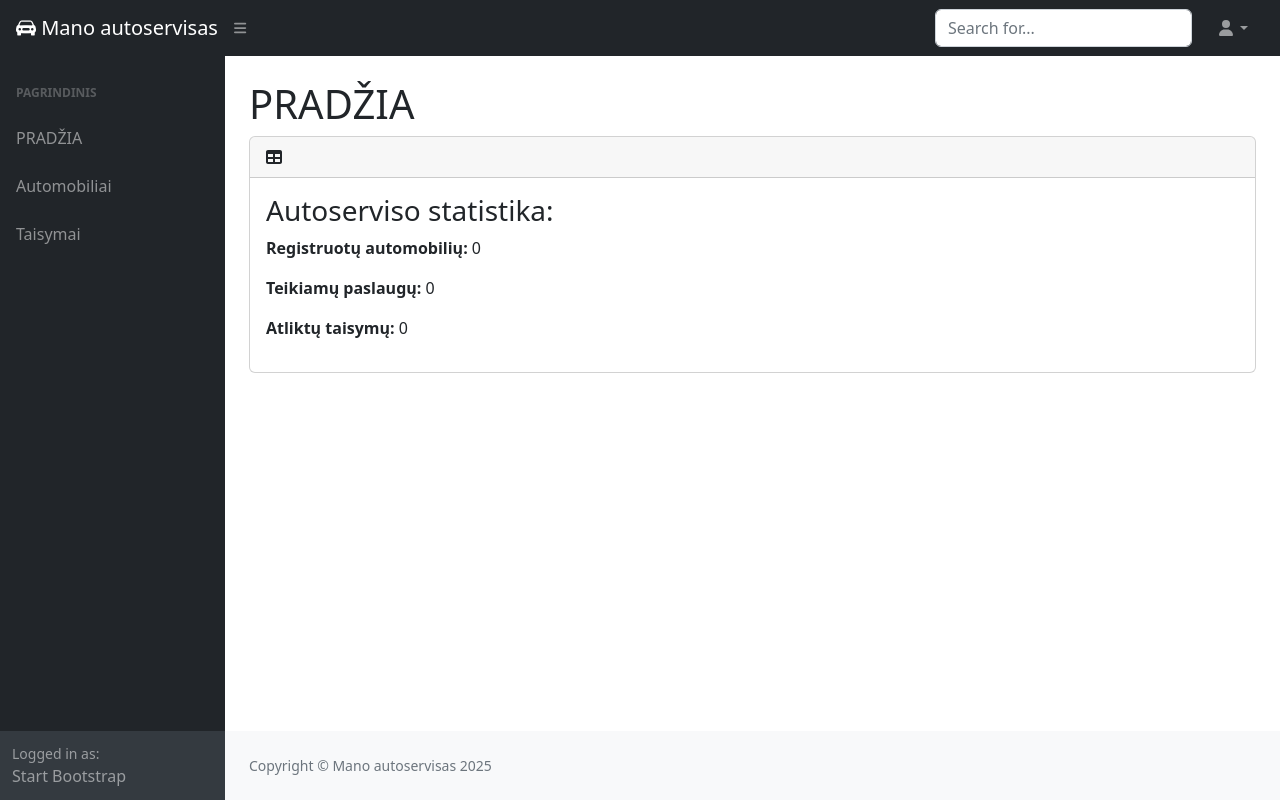
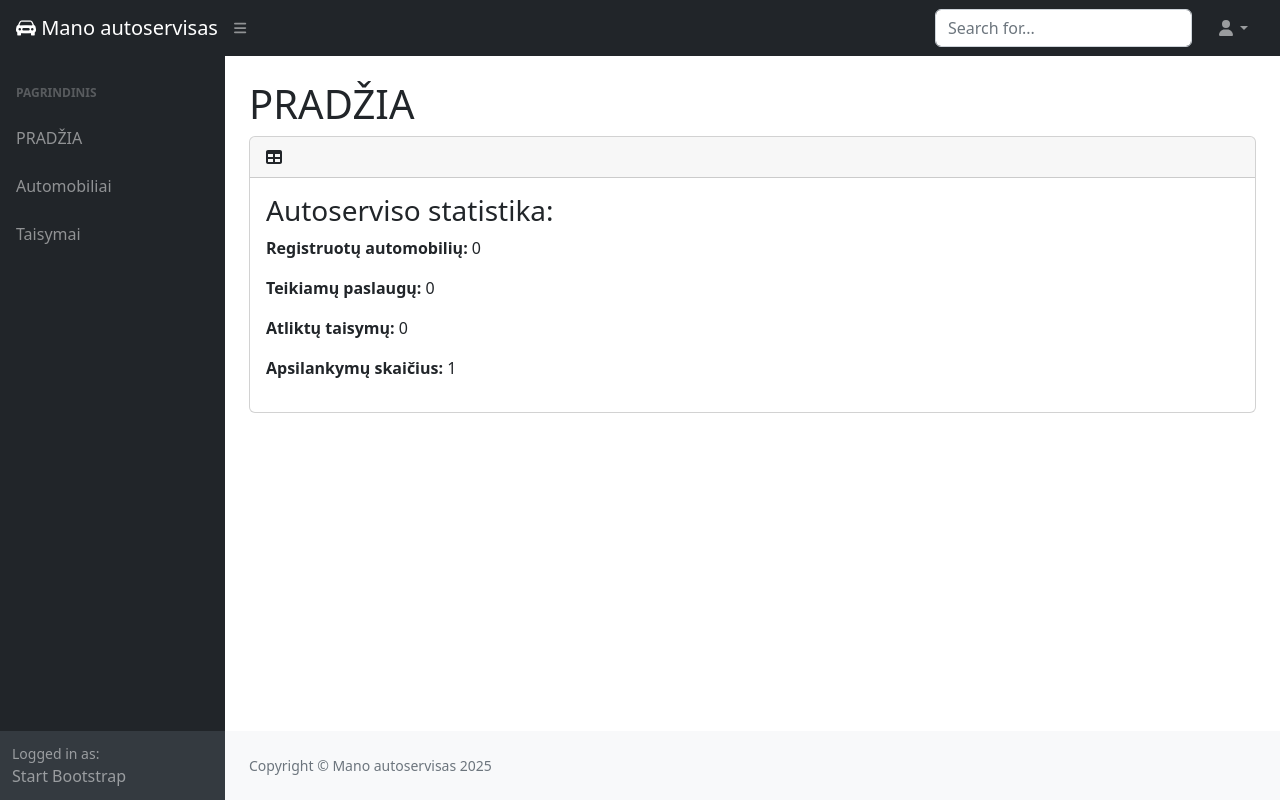
Before and after one commit to DonatasNoreika/autoservice_20251104, a Django app: page / in a window 1280 px wide. Run offline with Django 5.2, Linux system fonts and the light colour scheme; data that the repository does not hold is empty; some libraries are stand-ins or nearby versions.

Commit message:
7: +Padaryti, kad pagrindiniame puslapyje būtų rodomas sesijos apsilankymų skaičius.

```diff
--- a/mysite/autoservice/templates/index.html
+++ b/mysite/autoservice/templates/index.html
@@ -7,5 +7,5 @@
 <p><b>Registruotų automobilių: </b>{{ num_cars }}</p>
 <p><b>Teikiamų paslaugų: </b>{{ num_services }}</p>
 <p><b>Atliktų taisymų: </b>{{ num_orders_completed }}</p>
-
+<p><b>Apsilankymų skaičius: </b>{{ num_visits }}</p>
 {% endblock %}
--- a/mysite/autoservice/views.py
+++ b/mysite/autoservice/views.py
@@ -5,10 +5,13 @@ from django.core.paginator import Paginator
 from django.db.models import Q
 
 def index(request):
+    num_visits = request.session.get("num_visits", 1)
+    request.session['num_visits'] = num_visits + 1
     context = {
         "num_cars": Car.objects.count(),
         "num_services": Service.objects.count(),
         "num_orders_completed": Order.objects.filter(status='o').count(),
+        "num_visits": num_visits,
     }
     return render(request, template_name="index.html", context=context)
 
```
